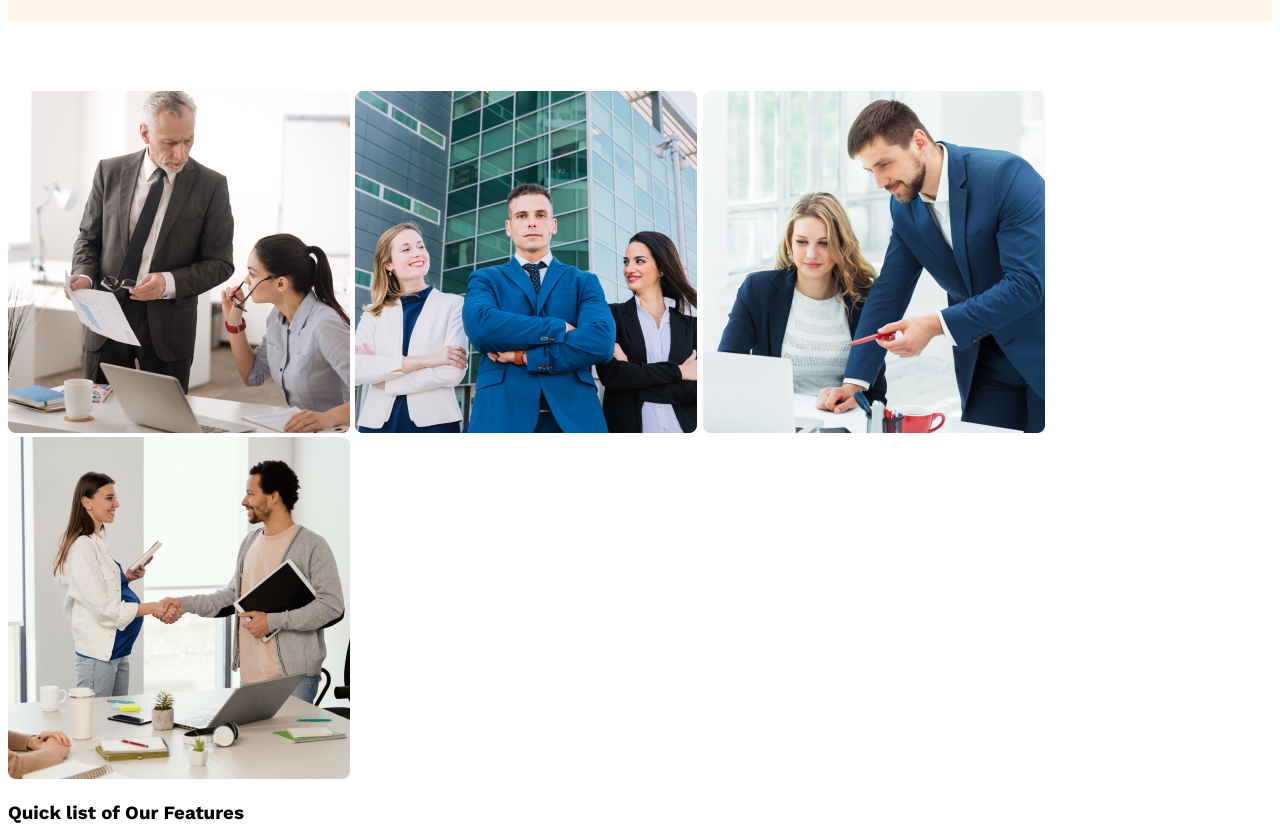
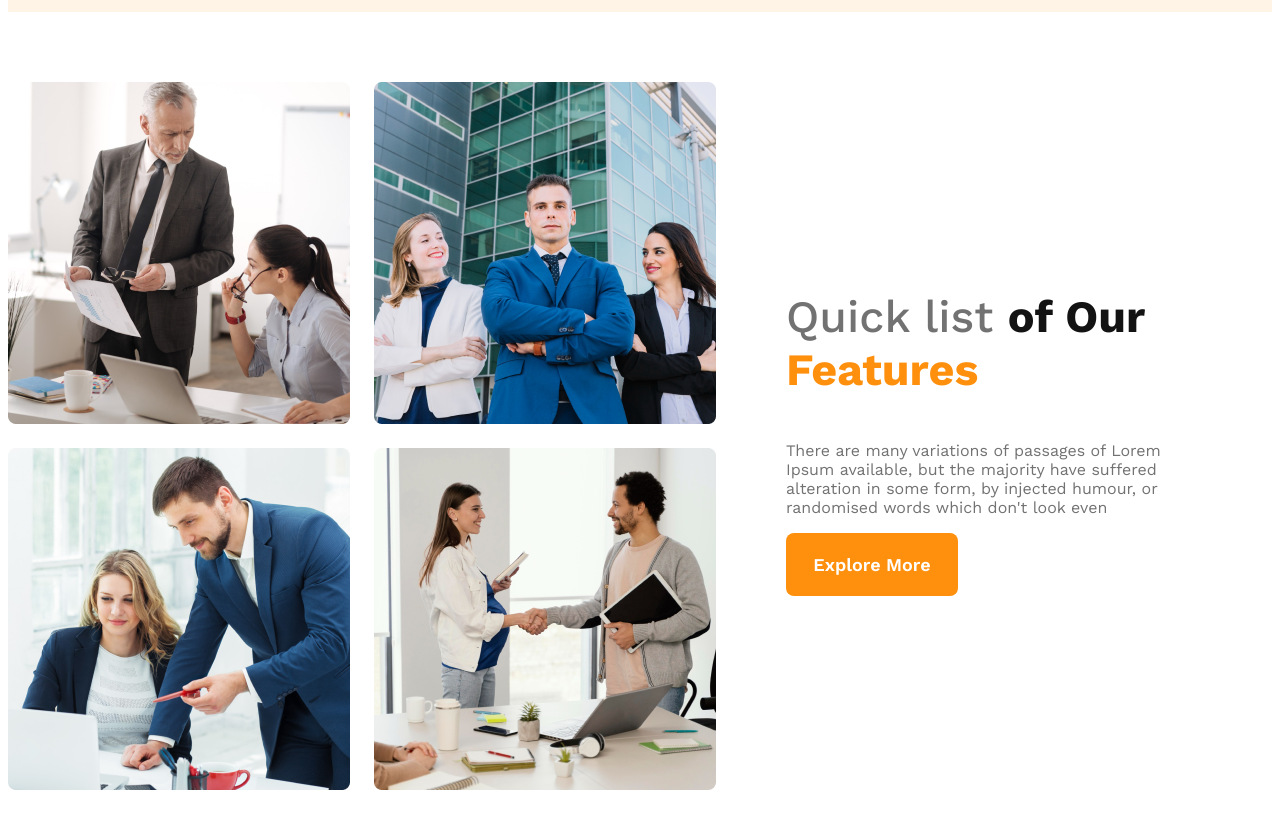
Before and after one commit to cssmh/g3-architects-website, a plain HTML site: page index.html in a window 1280 px wide. Shown: the part 933-1760 px from the top of the page. Drawn offline with nearby package versions, Linux system fonts and the light colour scheme.

Commit message:
team section responsive

```diff
--- a/index.html
+++ b/index.html
@@ -21,7 +21,7 @@
     <div class="banner">
         <div class="banner-content">
             <h1 class="banner-title">Brand New<br> Group of Architects</h1>
-        <p class="banner-desc">There are many variations of passages of Lorem Ipsum available, but the majority have suffered alteration in some form, by injected humour, or random missed words which don't look even</p>
+        <p class="text-light-gray">There are many variations of passages of Lorem Ipsum available, but the majority have suffered alteration in some form, by injected humour, or random missed words which don't look even</p>
         <button class="btn-primary">Explore More</button>
         </div>
         <img src="images/banner.png" alt="">
@@ -38,8 +38,8 @@
                 <img src="images/team4.png" alt="">
             </div>
             <div class="teams-content">
-                <h3 class="teams-title">Quick list of Our Features</h3>
-                <p class="teams-description">There are many variations of passages of Lorem Ipsum available, but the majority have suffered alteration in some form, by injected humour, or randomised words which don't look even</p>
+                <h3 class="teams-title"> <span class="quick-list text-light-gray">Quick list</span> <span class="of-Our"> of Our </span> <span class="text-feature">Features</span></h3>
+                <p class="text-light-gray">There are many variations of passages of Lorem Ipsum available, but the majority have suffered alteration in some form, by injected humour, or randomised words which don't look even</p>
                 <button class="btn-primary">Explore More</button>
             </div>
         </section>
--- a/styles/architect.css
+++ b/styles/architect.css
@@ -22,6 +22,9 @@ font-family: 'Work Sans', sans-serif;
     border-radius: 8px;
     background-color: #FF900E;
     margin-bottom: 30px;
+}
+.text-light-gray{
+    color:#727272;
 }
 
 /* Header styles */
@@ -64,10 +67,7 @@ nav li a{
     font-weight: 700;
     color: #131313;
 }
-.banner-desc{
-    color:#727272;
-    margin-bottom: 25px;
-}
+
 .banner img{
     width: 100%;
 }
@@ -77,6 +77,37 @@ main{
     max-width: 1440px;
     margin: 70px auto;
 }
+/* Team styles */
+
+.teams-container{
+    display: flex;
+    align-items: center;
+}
+.teams-img-container{
+    display: grid;
+    grid-template-columns: repeat(2, 1fr);
+    gap: 1.5rem;
+}
+.teams-content{
+    padding-left: 70px;
+    padding-right: 70px;
+}
+.teams-title{
+    font-size: 2.8rem;
+}
+.teams-title{
+    color: #727272;
+    font-weight: 500;
+}
+.teams-title .text-feature{
+    color: #FF900E;
+    font-weight: 700;
+}
+.of-Our{
+    color: #131313;
+    font-weight: 700;
+}
+
 
 /* Responsive Media styles */
 /* Mobile devices */
@@ -87,8 +118,15 @@ main{
     header {
         padding: 20px;
     }
-    nav {
+    nav,.teams-container {
         flex-direction: column;
+    }
+    .teams-img-container{
+        grid-template-columns: 1fr;
+    }
+    .teams-content{
+        padding-left: 20px;
+        padding-right: 20px;
     }
 }
 
@@ -97,7 +135,7 @@ main{
     header {
         padding: 20px;
     }
-    nav{
+    nav, .teams-container{
         flex-direction: column;
     }
 }
```
Lines whose indentation alone changed are shown as unchanged.
